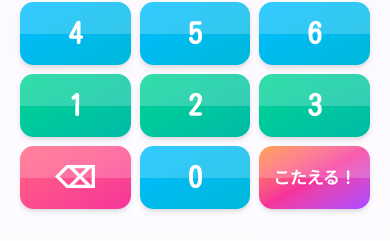
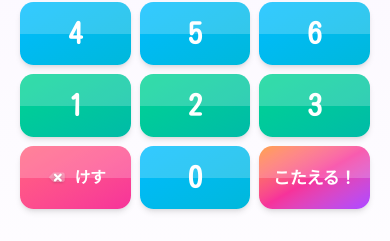
Before and after one commit to Corona-Shio/kid-lab, a Next.js app: page /grade/1/math/calc in a window 390 px wide. Shown: the part 347-588 px from the top of the page. Built offline with nearby package versions, Linux system fonts and the light colour scheme; a web font is replaced by a local one.

Commit message:
fix(calc): improve delete key readability on mobile

```diff
--- a/src/components/problem/CalcInput.tsx
+++ b/src/components/problem/CalcInput.tsx
@@ -1,6 +1,6 @@
 "use client";
 
-import { useState, useEffect } from "react";
+import { useState, useEffect, type ReactNode } from "react";
 import { motion, AnimatePresence } from "framer-motion";
 import type { MathCalcProblem } from "@/types/problem";
 import { Card } from "@/components/ui/Card";
@@ -134,9 +134,9 @@ export function CalcInput({
               delay={i * 0.03}
             />
           ))}
-          {/* 最下行: ⌫, 0, こたえる */}
+          {/* 最下行: 削除, 0, こたえる */}
           <NumButton
-            label="⌫"
+            label={<DeleteKeyLabel />}
             gradient={DELETE_COLOR}
             onPress={handleDelete}
             disabled={input.length === 0}
@@ -162,7 +162,7 @@ export function CalcInput({
 // -------------------------------------------------------
 
 interface NumButtonProps {
-  label: string;
+  label: ReactNode;
   gradient: string;
   onPress: () => void;
   disabled?: boolean;
@@ -190,8 +190,33 @@ function NumButton({ label, gradient, onPress, disabled = false, delay = 0 }: Nu
     >
       {/* ハイライト */}
       <span className="absolute inset-x-0 top-0 h-1/2 bg-white/20 rounded-t-xl sm:rounded-t-2xl" />
-      <span className="relative z-10">{label}</span>
+      <span className="relative z-10 flex items-center justify-center">{label}</span>
     </motion.button>
+  );
+}
+
+function DeleteKeyLabel() {
+  return (
+    <span className="flex items-center justify-center gap-1.5">
+      <svg
+        viewBox="0 0 24 24"
+        aria-hidden="true"
+        className="h-5 w-5 sm:h-6 sm:w-6 text-white drop-shadow-[0_1px_1px_rgba(0,0,0,0.25)]"
+      >
+        <path
+          d="M9 7L4 12L9 17H19C20.1 17 21 16.1 21 15V9C21 7.9 20.1 7 19 7H9Z"
+          fill="currentColor"
+          fillOpacity="0.28"
+        />
+        <path
+          d="M10.7 9.3L16.7 15.3M16.7 9.3L10.7 15.3"
+          stroke="currentColor"
+          strokeWidth="2.4"
+          strokeLinecap="round"
+        />
+      </svg>
+      <span className="text-sm sm:text-base leading-none">けす</span>
+    </span>
   );
 }
 
```
